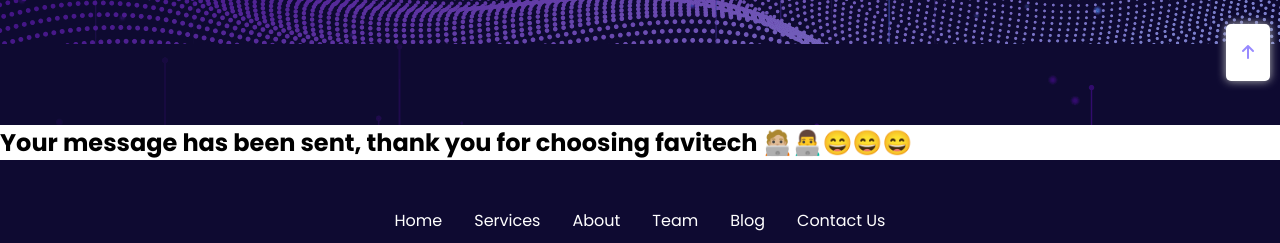
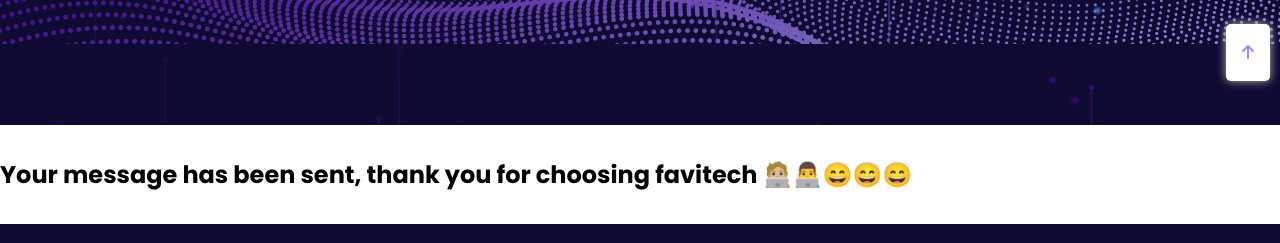
Before and after one commit to CoderFaveX/favitech, a plain HTML site: page msgSent.html in a window 1280 px wide. Shown: the part 709-952 px from the top of the page. Drawn offline with Linux system fonts and the light colour scheme.

Commit message:
Update msgSent.html

```diff
--- a/msgSent.html
+++ b/msgSent.html
@@ -147,7 +147,7 @@
         </div>
     </header>
     <main>
-        <h2>Your message has been sent, thank you for choosing favitech 🧑🏼‍💻👨‍💻😄😄😄</h2>
+        <h2 style="padding: 2rem 0;">Your message has been sent, thank you for choosing favitech 🧑🏼‍💻👨‍💻😄😄😄</h2>
     </main>
     <footer>
         <div class="links">
```
